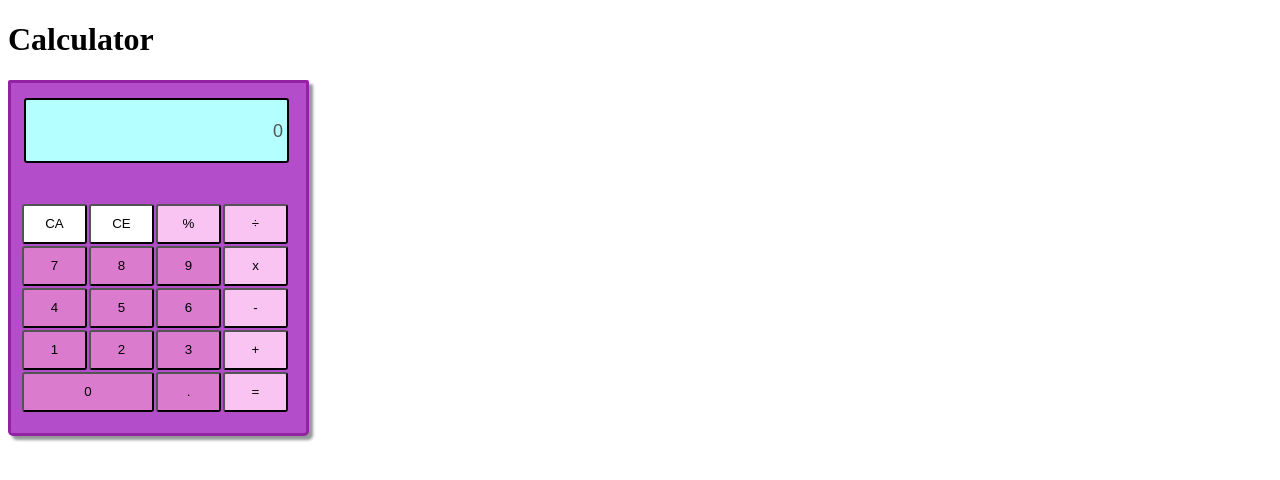
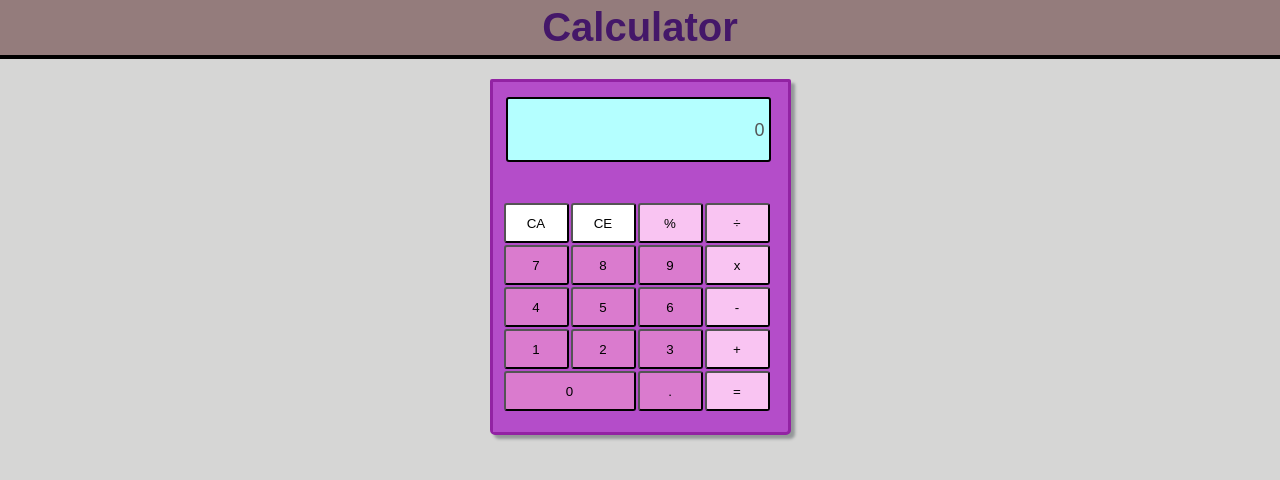
Before and after one commit to btomazin/calculator, a plain HTML site: page index.html in a window 1280 px wide. Drawn offline with Linux system fonts and the light colour scheme.

Commit message:
add background and header color

```diff
--- a/index.html
+++ b/index.html
@@ -8,7 +8,8 @@
   <title>Calculator</title>
 </head>
 <body>
-  <h1>Calculator</h1>
+  <div id="head">Calculator</div>
+  <div id="mid">
   <div class="calculator">
     <div class="screen">
       <input type="text" class="input" value="" disabled>
@@ -36,6 +37,7 @@
       <!-- <button class="calc-buttons"></button> -->
     </div>
   </div>
+  </div>
 </body>
 <script src="script.js"></script>
 </html>
--- a/style.css
+++ b/style.css
@@ -4,10 +4,33 @@
 	display: flex;
 	flex-flow: wrap;
 	width: 270px;
+}
+
+body{
+	background-color: rgb(214, 214, 213);
+	padding: 0;
+	margin: 0;
+
+}
+
+#head{
+	font-size: 40px;
+	font-weight: 900;
+	font-family:Arial, Helvetica, sans-serif;
+	color: rgb(68, 23, 105);
+	background-color: rgb(148, 124, 124);
+	margin: 0;
+	padding: 5px 20px;
+	text-align: center;
+	border-bottom: 4px solid black;
+}
+#mid{
+	padding: 20px;
 
 }
 
 .calculator {
+	margin: auto;
 	background-color:rgb(180, 77, 201);
 	padding: 15px 5px 0 0;
 	width: 290px;
```
